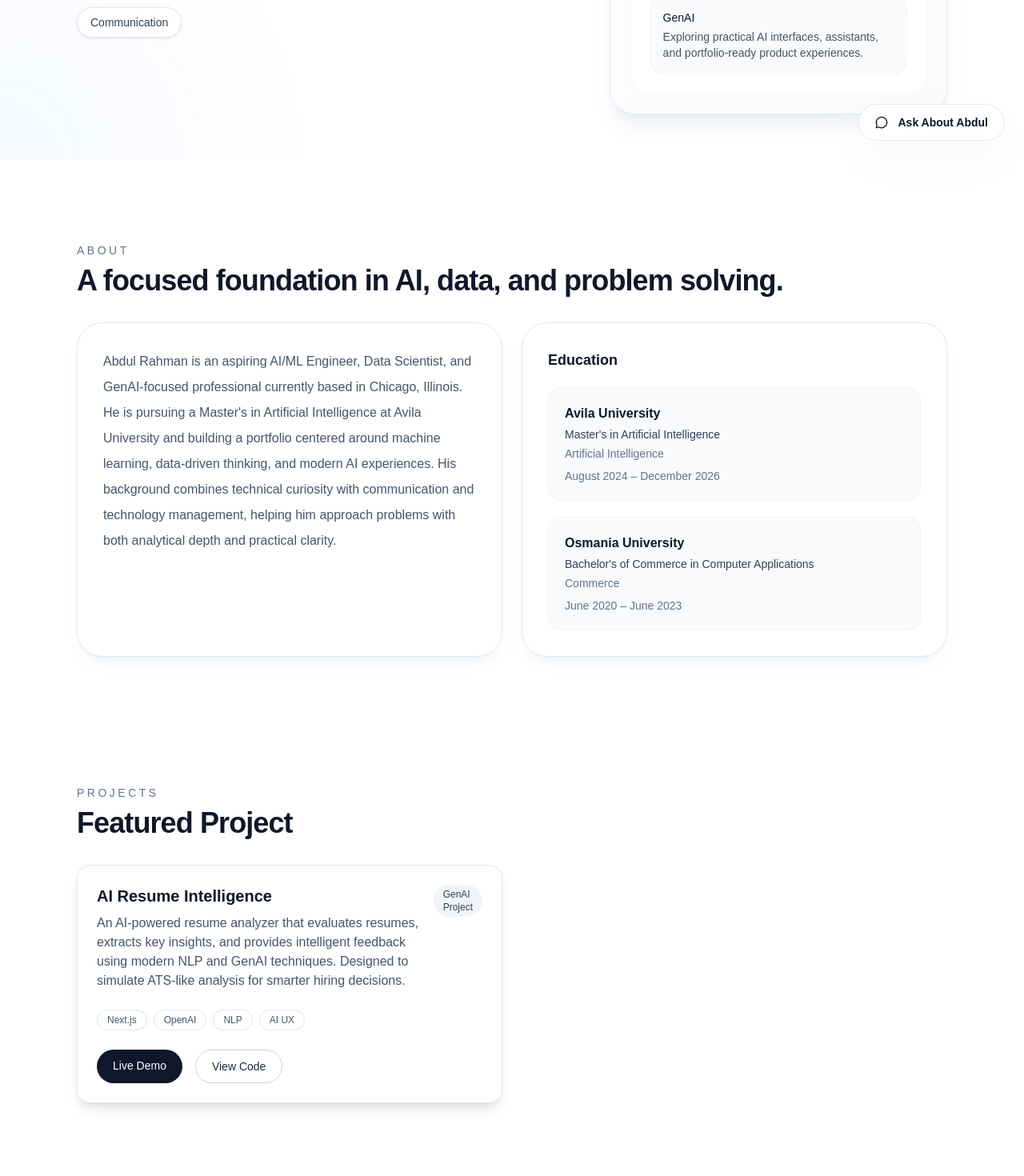
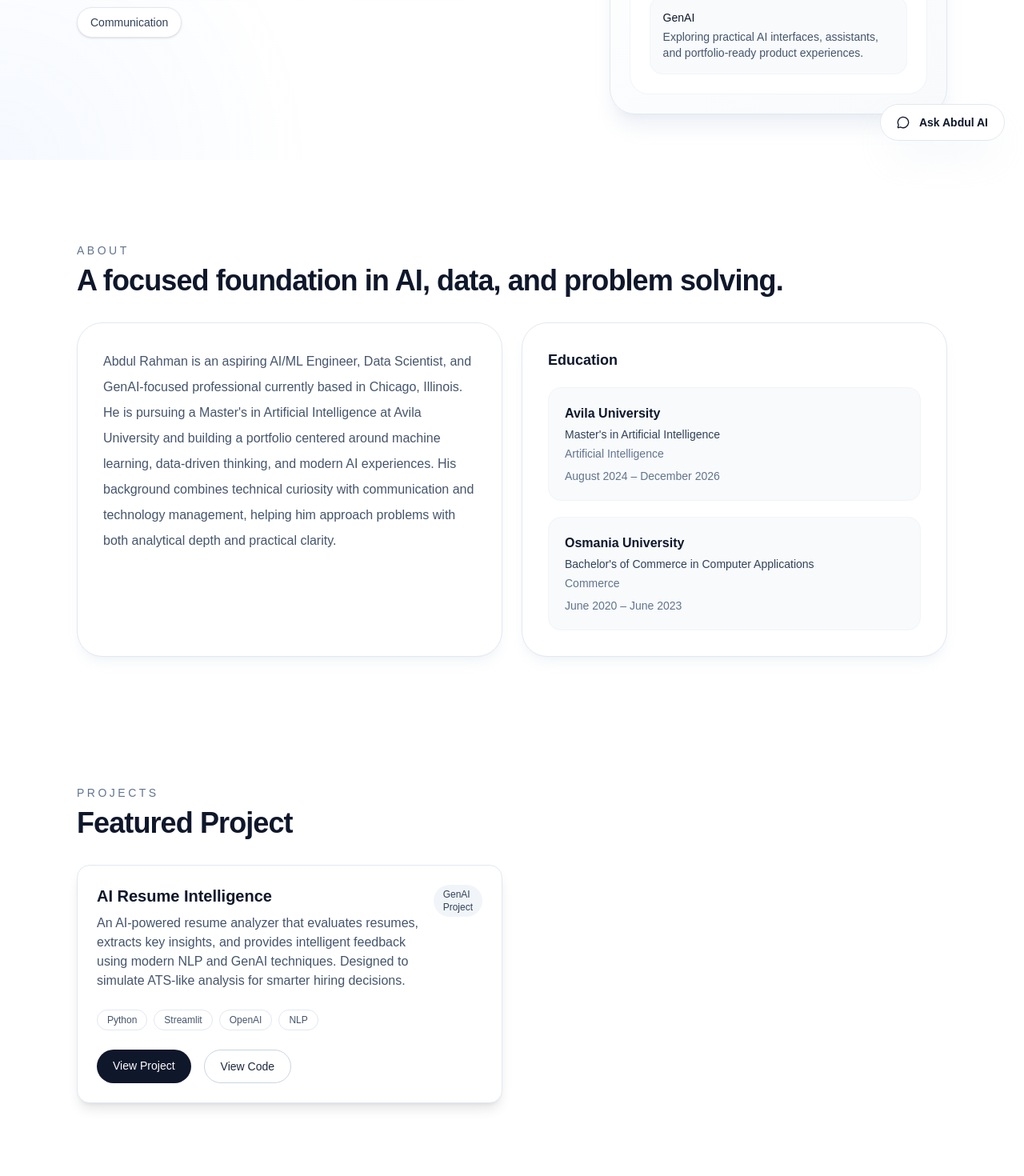
Before and after one commit to abdulxrahman-ai/abdulrahman, a Next.js app: page / in a window 1280 px wide. Shown: the part 600-2070 px from the top of the page at 80% size. Built offline with nearby package versions, Linux system fonts and the light colour scheme.

Commit message:
Update page.tsx

```diff
--- a/app/page.tsx
+++ b/app/page.tsx
@@ -149,7 +149,7 @@ function ChatBot() {
         className="fixed bottom-6 right-6 z-50 flex items-center gap-3 rounded-full border border-slate-200 bg-white px-5 py-3 text-sm font-semibold text-slate-900 shadow-2xl shadow-slate-300/30"
       >
         {open ? <X className="h-4 w-4" /> : <MessageCircle className="h-4 w-4" />}
-        {open ? "Close chat" : "Ask About Abdul"}
+        {open ? "Close chat" : "Ask Abdul AI"}
       </motion.button>
 
       <AnimatePresence>
@@ -393,7 +393,10 @@ export default function Page() {
 
               <div className="mt-6 flex flex-wrap gap-2">
                 <span className="rounded-full border border-slate-200 px-3 py-1 text-xs text-slate-600">
-                  Next.js
+                  Python
+                </span>
+                <span className="rounded-full border border-slate-200 px-3 py-1 text-xs text-slate-600">
+                  Streamlit
                 </span>
                 <span className="rounded-full border border-slate-200 px-3 py-1 text-xs text-slate-600">
                   OpenAI
@@ -401,19 +404,16 @@ export default function Page() {
                 <span className="rounded-full border border-slate-200 px-3 py-1 text-xs text-slate-600">
                   NLP
                 </span>
-                <span className="rounded-full border border-slate-200 px-3 py-1 text-xs text-slate-600">
-                  AI UX
-                </span>
               </div>
 
               <div className="mt-6 flex flex-wrap gap-4">
                 <a
-                  href="https://abdulrahman-ai.vercel.app"
+                  href="https://github.com/abdulxrahman-ai/resume-intelligence"
                   target="_blank"
                   rel="noreferrer"
                   className="rounded-full bg-slate-900 px-5 py-2.5 text-sm font-medium text-white transition hover:opacity-90"
                 >
-                  Live Demo
+                  View Project
                 </a>
 
                 <a
```
